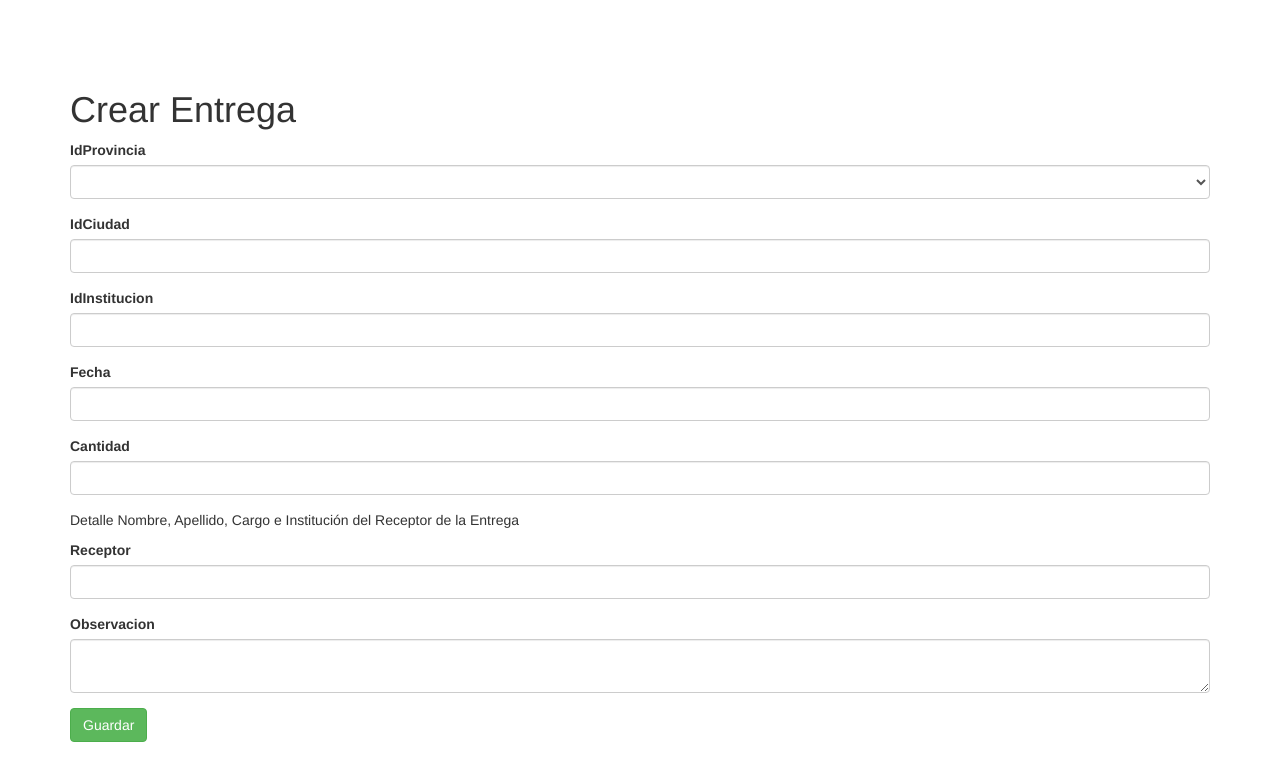
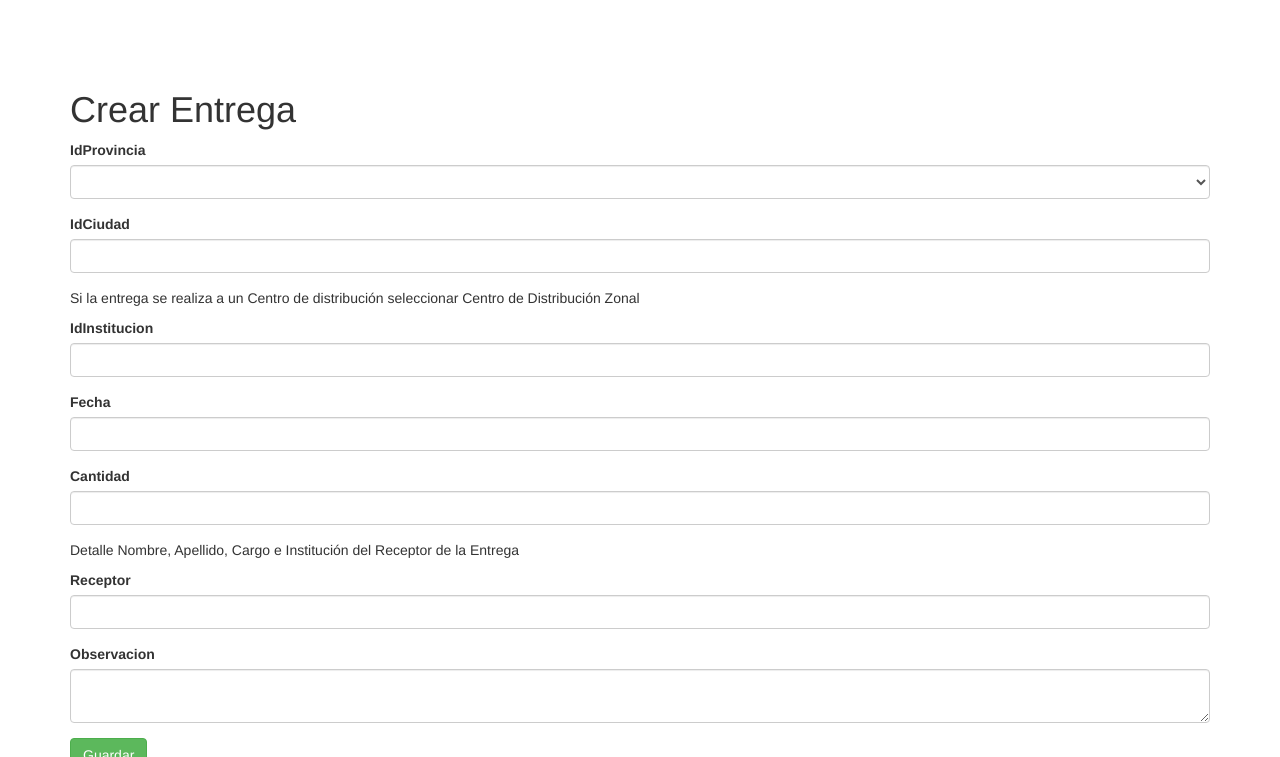
Before and after one commit to pkogan/hacedores, a Yii app: template views/entrega/create.php in a window 1280 px wide. Shown: the top 757 px of the page. Run offline with PHP 8.4 and a stand-in for Yii, Linux system fonts and the light colour scheme; the template is opened without the code that fills it, so the values that code supplies are empty; form fields are guessed from the names that the template uses; some libraries are stand-ins or nearby versions; grey boxes are pictures that could not be loaded.

Commit message:
hack centro de Distribución Zonal

```diff
--- a/controllers/InstitucionController.php
+++ b/controllers/InstitucionController.php
@@ -32,7 +32,7 @@ class InstitucionController extends Controller
                             ]
                 ]);
                 //hack otro
-                $out= array_merge( $out,[['id'=>2,'name'=>'OTRO']]);
+                $out= array_merge( $out,[['id'=>2,'name'=>'OTRO'],['id'=>3,'name'=>'CENTRO DE DISTRIBUCIÓN ZONAL']]);
                 // the getSubCatList function will query the database based on the
                 // cat_id and return an array like below:
                 // [
--- a/views/entrega/_form.php
+++ b/views/entrega/_form.php
@@ -47,6 +47,7 @@ use app\models\Institucion;
         $options['data'] = yii\helpers\ArrayHelper::map(\app\models\Ciudad::find()->where("idProvincia in ($model->idProvincia) and categoria<>".'"ENTIDAD"')->orderBy('ciudad')->all(), 'idCiudad', 'ciudad');
         $optionsInstitucion['data'] = yii\helpers\ArrayHelper::map(\app\models\Institucion::find()->where("idCiudad in ($model->idCiudad) and idTipologia=10")->orderBy('nombre')->all(), 'idInstitucion', 'nombre');
         $optionsInstitucion['data'][2]='OTRO';
+        $optionsInstitucion['data'][3]='CENTRO DE DISTRIBUCIÓN ZONAL';
     }
 
 
@@ -57,7 +58,7 @@ use app\models\Institucion;
     $form->field($model, 'idCiudad')->widget(\kartik\depdrop\DepDrop::classname(), $options)
     ?>
 
-
+  <p>Si la entrega se realiza a un Centro de distribución seleccionar Centro de Distribución Zonal</p>
   <?= $form->field($model, 'idInstitucion')->widget(\kartik\depdrop\DepDrop::classname(), $optionsInstitucion) ?>
 
   <?= $form->field($model, 'fecha')
--- a/views/pedido/_form.php
+++ b/views/pedido/_form.php
@@ -34,6 +34,7 @@ use yii\widgets\ActiveForm;
         $options['data'] = yii\helpers\ArrayHelper::map(\app\models\Ciudad::find()->where("idProvincia in ($model->idProvincia) and categoria<>".'"ENTIDAD"')->orderBy('ciudad')->all(), 'idCiudad', 'ciudad');
         $optionsInstitucion['data'] = yii\helpers\ArrayHelper::map(\app\models\Institucion::find()->where("idCiudad in ($model->idCiudad) and idTipologia=10")->orderBy('nombre')->all(), 'idInstitucion', 'nombre');
         $optionsInstitucion['data'][2]='OTRO';
+        $optionsInstitucion['data'][3]='CENTRO DE DISTRIBUCIÓN ZONAL';
     }
 
 
```
